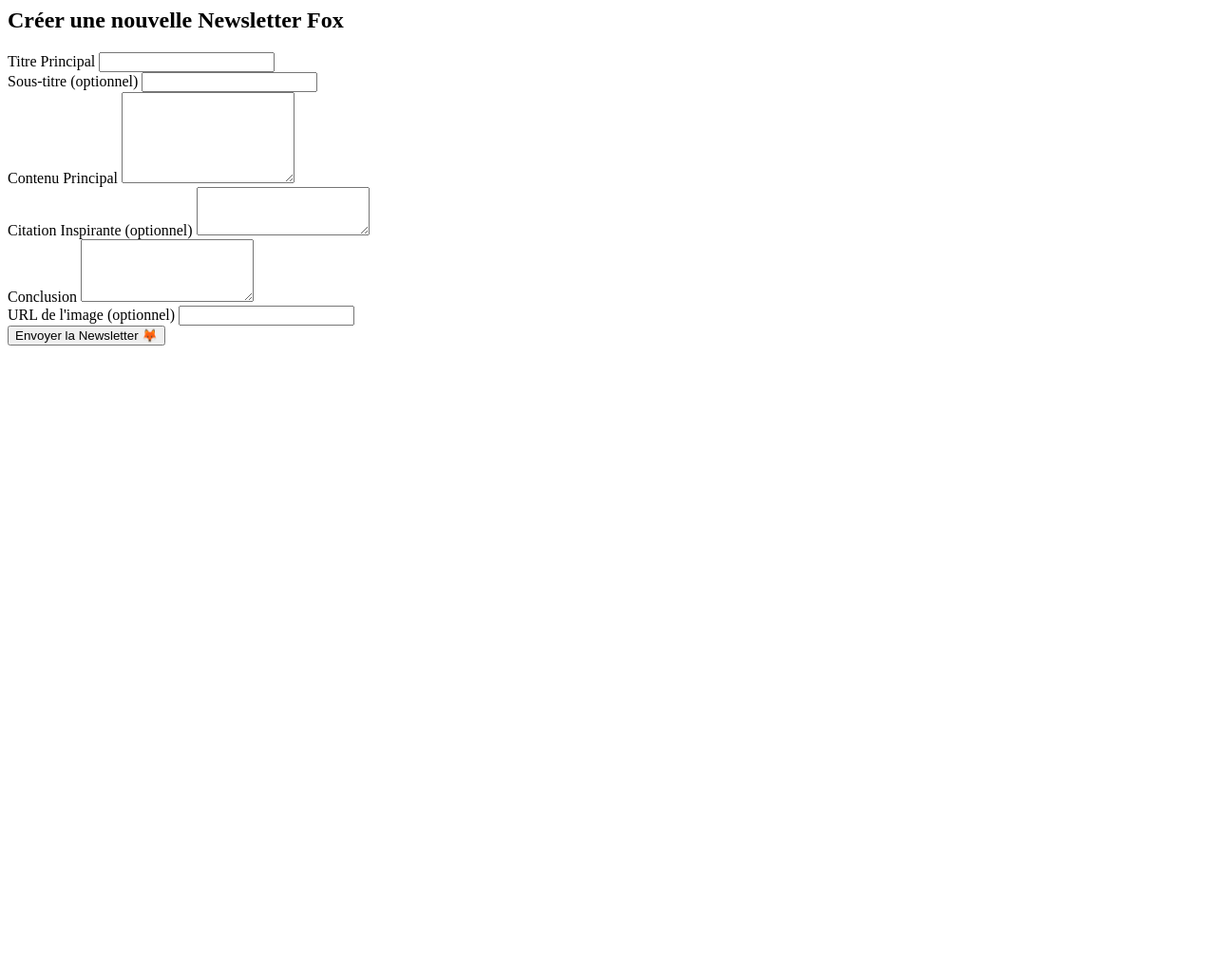
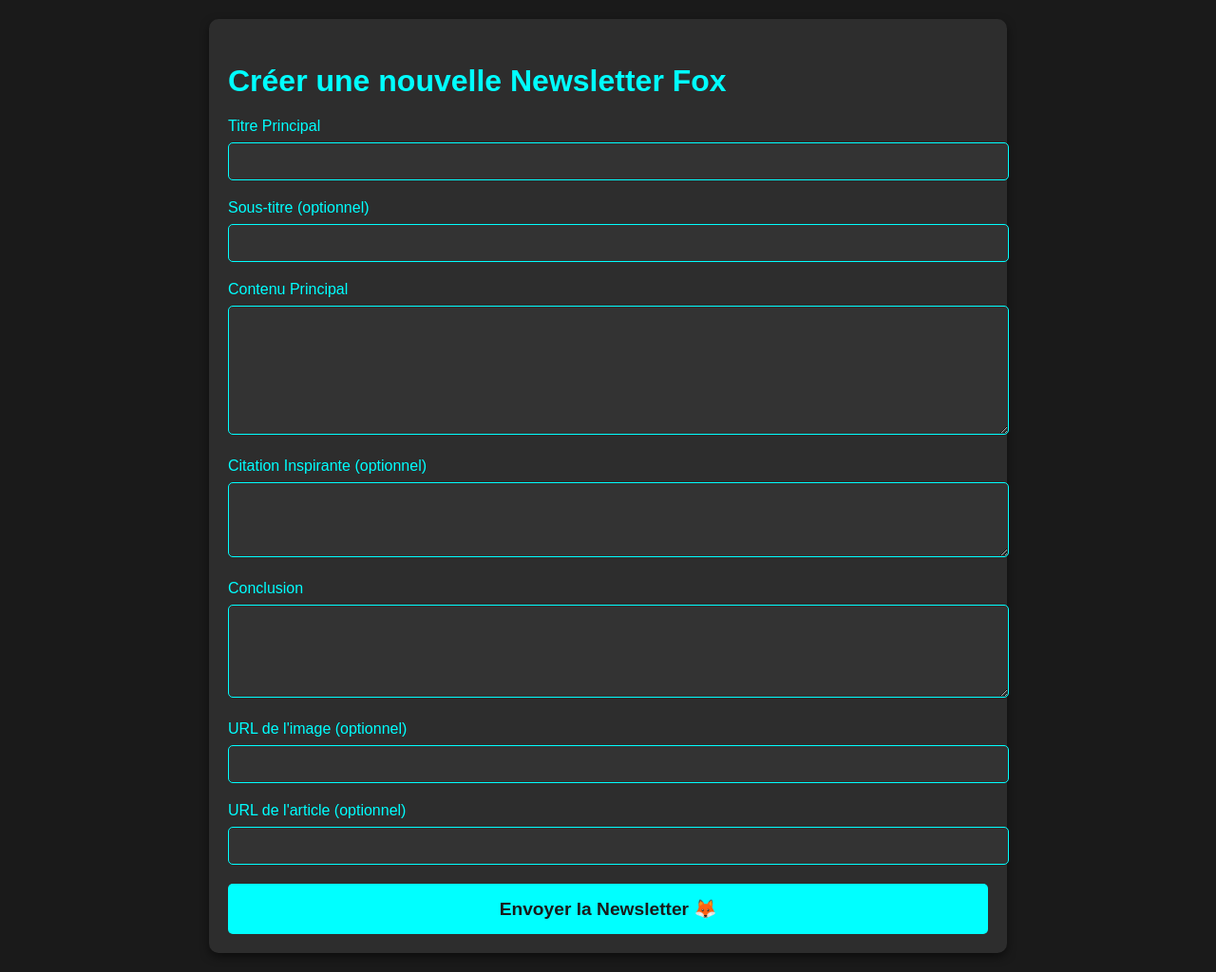
Before and after one commit to Tiger-Foxx/FoxWebSite, a Django app: page /sendNews/ in a window 1280 px wide. Shown: the whole page at 95% size. Before the commit the page ends 364 px from the top, so only its background shows below. Run offline with Django 5.2, Linux system fonts and the light colour scheme; a user stored in the database is signed in.

Commit message:
corrections newsletter

```diff
--- a/FoxApp/models.py
+++ b/FoxApp/models.py
@@ -102,6 +102,7 @@ class Newsletter(models.Model):
     conclusion = models.TextField()
     image_url = models.URLField(blank=True)
     created_at = models.DateTimeField(auto_now_add=True)
+    article_url = models.URLField(blank=True, null=True)
 
     def __str__(self):
         return self.title
--- a/FoxApp/templates/FoxApp/newsletter-form.html
+++ b/FoxApp/templates/FoxApp/newsletter-form.html
@@ -1,52 +1,113 @@
-{# templates/FoxApp/newsletter-form.html #}
+<!DOCTYPE html>
+<html lang="en">
+<head>
+    <meta charset="UTF-8">
+    <meta name="viewport" content="width=device-width, initial-scale=1.0">
+    <title>Créer une nouvelle Newsletter Fox</title>
+    <style>
+        body {
+            font-family: Arial, sans-serif;
+            background-color: #1a1a1a;
+            color: #ffffff;
+            margin: 0;
+            padding: 0;
+        }
+        .container {
+            max-width: 800px;
+            margin: 20px auto;
+            padding: 20px;
+            background-color: #2d2d2d;
+            border-radius: 10px;
+            box-shadow: 0 4px 10px rgba(0, 0, 0, 0.5);
+        }
+        h2 {
+            font-size: 2rem;
+            color: #00ffff;
+            margin-bottom: 20px;
+        }
+        label {
+            display: block;
+            font-size: 1rem;
+            color: #00ffff;
+            margin-bottom: 8px;
+        }
+        input, textarea {
+            width: 100%;
+            padding: 10px;
+            margin-bottom: 20px;
+            background-color: #333333;
+            border: 1px solid #00ffff;
+            border-radius: 5px;
+            color: #ffffff;
+            font-size: 1rem;
+        }
+        input:focus, textarea:focus {
+            outline: none;
+            border-color: #00ffff;
+            box-shadow: 0 0 5px #00ffff;
+        }
+        button {
+            width: 100%;
+            padding: 15px;
+            background-color: #00ffff;
+            color: #1a1a1a;
+            font-size: 1.2rem;
+            font-weight: bold;
+            border: none;
+            border-radius: 5px;
+            cursor: pointer;
+        }
+        button:hover {
+            background-color: #00cccc;
+        }
+    </style>
+</head>
+<body>
 
-<div class="max-w-4xl mx-auto p-6 bg-gray-900 rounded-lg shadow-xl">
-    <h2 class="text-3xl font-bold mb-6 text-aqua">Créer une nouvelle Newsletter Fox</h2>
+<div class="container">
+    <h2>Créer une nouvelle Newsletter Fox</h2>
 
-    <form method="post" class="space-y-6">
+    <form method="post">
         {% csrf_token %}
 
-        <div class="space-y-4">
         <div>
-                <label for="title" class="block text-aqua font-medium mb-2">Titre Principal</label>
-                <input type="text" id="title" name="title" required
-                       class="w-full p-3 bg-gray-800 border border-aqua rounded-lg text-white focus:ring-2 focus:ring-aqua">
+            <label for="title">Titre Principal</label>
+            <input type="text" id="title" name="title" required>
         </div>
 
         <div>
-                <label for="subtitle" class="block text-aqua font-medium mb-2">Sous-titre (optionnel)</label>
-                <input type="text" id="subtitle" name="subtitle"
-                       class="w-full p-3 bg-gray-800 border border-aqua rounded-lg text-white focus:ring-2 focus:ring-aqua">
+            <label for="subtitle">Sous-titre (optionnel)</label>
+            <input type="text" id="subtitle" name="subtitle">
         </div>
 
         <div>
-                <label for="main_content" class="block text-aqua font-medium mb-2">Contenu Principal</label>
-                <textarea id="main_content" name="main_content" rows="6" required
-                          class="w-full p-3 bg-gray-800 border border-aqua rounded-lg text-white focus:ring-2 focus:ring-aqua"></textarea>
+            <label for="main_content">Contenu Principal</label>
+            <textarea id="main_content" name="main_content" rows="6" required></textarea>
         </div>
 
         <div>
-                <label for="quote" class="block text-aqua font-medium mb-2">Citation Inspirante (optionnel)</label>
-                <textarea id="quote" name="quote" rows="3"
-                          class="w-full p-3 bg-gray-800 border border-aqua rounded-lg text-white focus:ring-2 focus:ring-aqua"></textarea>
+            <label for="quote">Citation Inspirante (optionnel)</label>
+            <textarea id="quote" name="quote" rows="3"></textarea>
         </div>
 
         <div>
-                <label for="conclusion" class="block text-aqua font-medium mb-2">Conclusion</label>
-                <textarea id="conclusion" name="conclusion" rows="4" required
-                          class="w-full p-3 bg-gray-800 border border-aqua rounded-lg text-white focus:ring-2 focus:ring-aqua"></textarea>
+            <label for="conclusion">Conclusion</label>
+            <textarea id="conclusion" name="conclusion" rows="4" required></textarea>
         </div>
 
         <div>
-                <label for="image_url" class="block text-aqua font-medium mb-2">URL de l'image (optionnel)</label>
-                <input type="url" id="image_url" name="image_url"
-                       class="w-full p-3 bg-gray-800 border border-aqua rounded-lg text-white focus:ring-2 focus:ring-aqua">
-            </div>
+            <label for="image_url">URL de l'image (optionnel)</label>
+            <input type="url" id="image_url" name="image_url">
         </div>
 
-        <button type="submit"
-                class="w-full py-3 px-6 bg-aqua text-gray-900 font-bold rounded-lg hover:bg-opacity-90 transition-colors">
-            Envoyer la Newsletter 🦊
-        </button>
+        <div>
+            <label for="article_url">URL de l'article (optionnel)</label>
+            <input type="url" id="article_url" name="article_url">
+        </div>
+
+        <button type="submit">Envoyer la Newsletter 🦊</button>
     </form>
 </div>
+
+</body>
+</html>
--- a/FoxApp/views.py
+++ b/FoxApp/views.py
@@ -242,7 +242,8 @@ def send_newsletter(request):
             main_content=request.POST.get('main_content'),
             quote=request.POST.get('quote'),
             conclusion=request.POST.get('conclusion'),
-            image_url=request.POST.get('image_url')
+            image_url=request.POST.get('image_url'),
+            article_url=request.POST.get('article_url')
         )
 
         # Contexte pour le template
```
Also changed, not shown: FoxApp/templates/FoxApp/email/newsletter_template.html (+9 -2 lines), FoxApp/migrations/0009_newsletter_article_url.py (added), db.sqlite3. Lines whose indentation alone changed are shown as unchanged.
